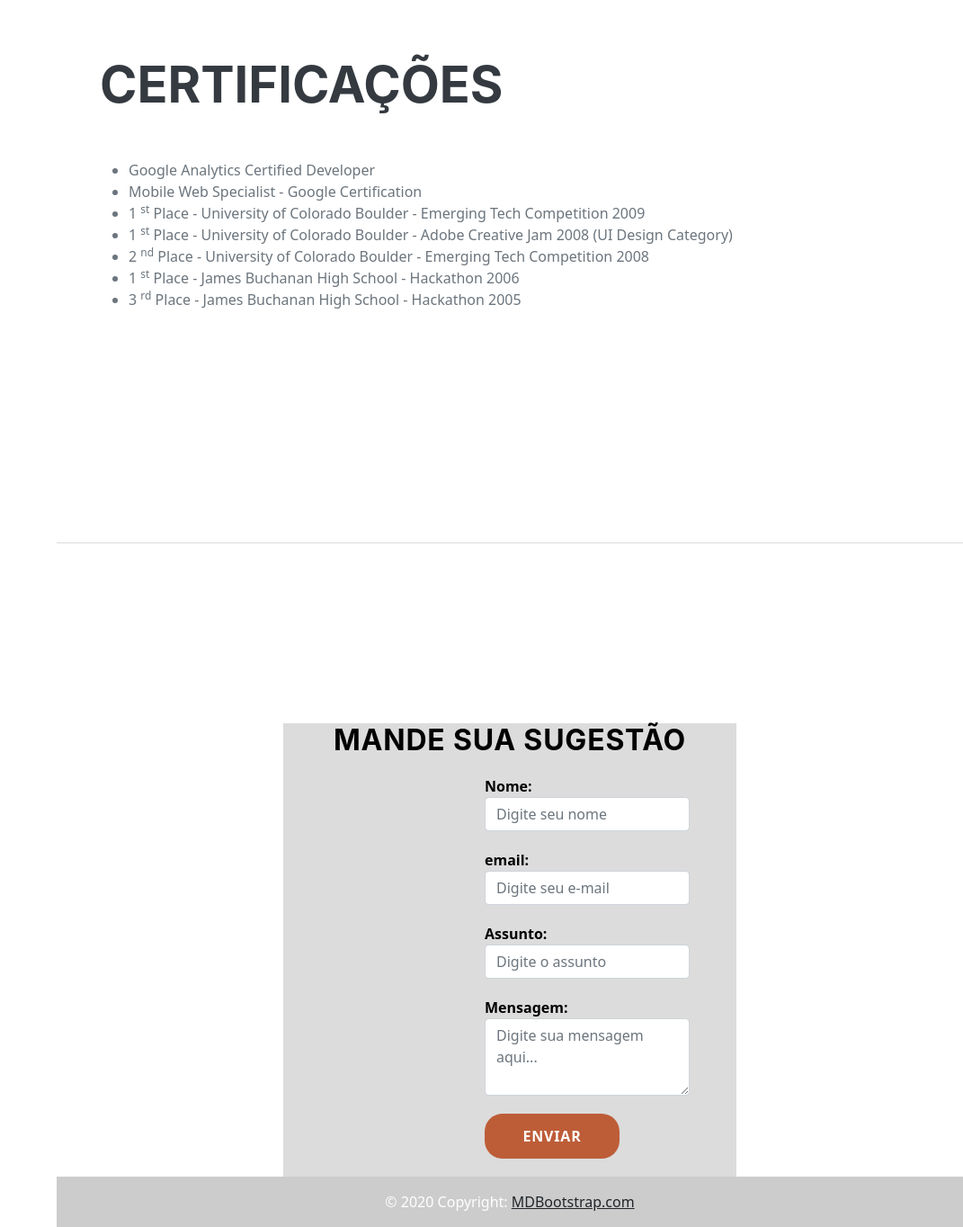
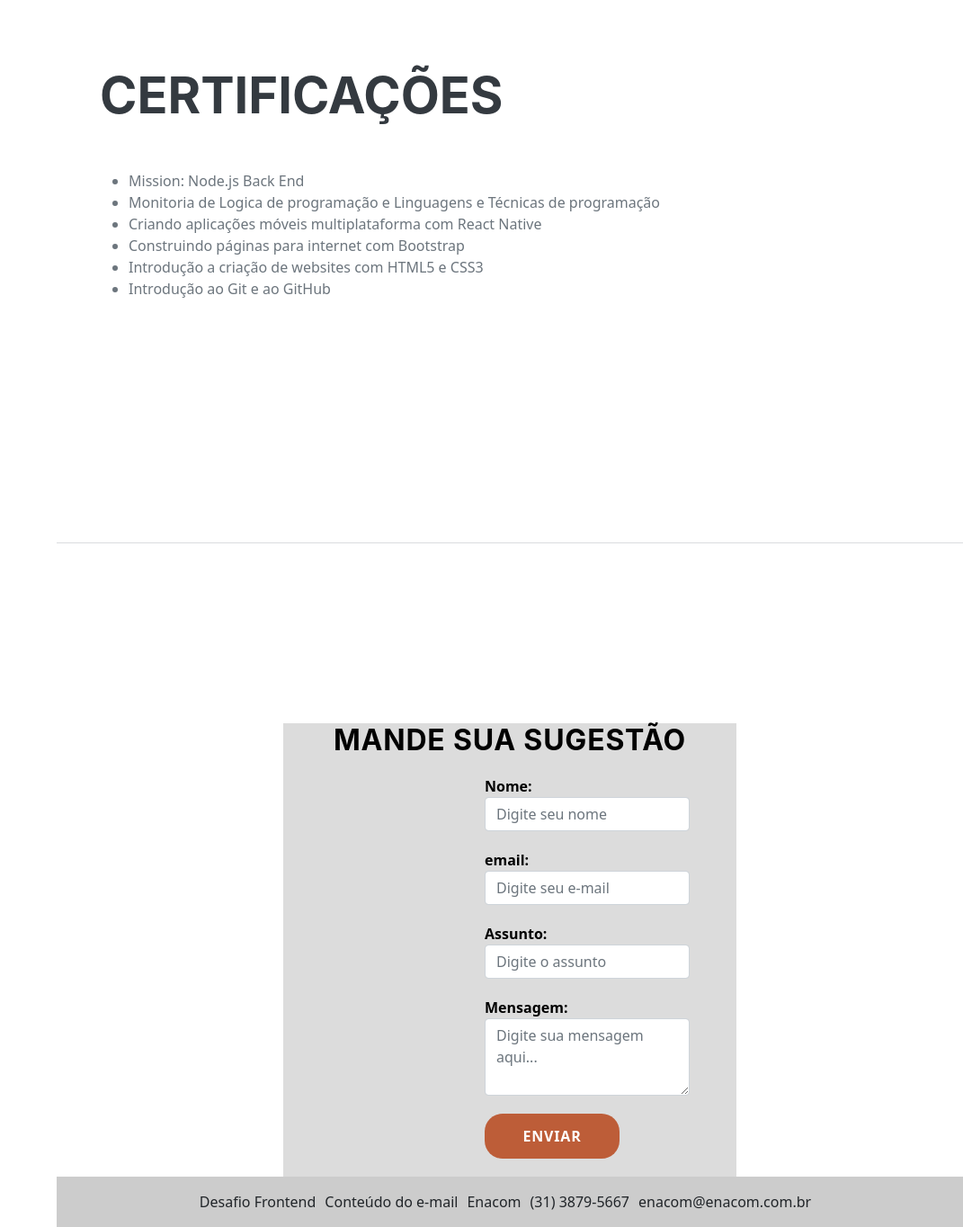
Before and after one commit to RicardoMesquitaCastro/Portifolio, an Angular app: page / in a window 1280 px wide. Shown: the part 5286-6650 px from the top of the page at 90% size, without its empty margins (209-1280 px from the left). Built offline with nearby package versions, Linux system fonts and the light colour scheme.

Commit message:
Reponsividade

```diff
--- /dev/null
+++ b/footer.mock.ts
@@ -0,0 +1,16 @@
+import { footer } from "src/app/models/footer"
+
+export const FOOTER: footer[] =[
+
+    {
+     id:1,
+     subject_matter:"Desafio Frontend" ,
+     comment: "Conteúdo do e-mail" ,
+     contact:{
+        name:"Enacom" ,
+        tel:  "(31) 3879-5667",
+        email:"enacom@enacom.com.br" ,
+
+    }
+}
+]
--- a/src/app/certificacoes/certificacoes.component.html
+++ b/src/app/certificacoes/certificacoes.component.html
@@ -4,41 +4,32 @@
             <ul class="fa-ul mb-0">
                 <li>
                     <span class="fa-li"><i class="fas fa-trophy text-warning"></i></span>
-                Google Analytics Certified Developer
+                    Mission: Node.js Back End
+
                 </li>
                 <li>
                     <span class="fa-li"><i class="fas fa-trophy text-warning"></i></span>
-                Mobile Web Specialist - Google Certification
+                         Monitoria de Logica de programação e Linguagens e Técnicas de programação
                 </li>
                 <li>
                     <span class="fa-li"><i class="fas fa-trophy text-warning"></i></span>
-                1
-                <sup>st</sup>
-                Place - University of Colorado Boulder - Emerging Tech Competition 2009
+
+
+                    Criando aplicações móveis multiplataforma com React Native
                 </li>
                 <li>
                     <span class="fa-li"><i class="fas fa-trophy text-warning"></i></span>
-                1
-                <sup>st</sup>
-                Place - University of Colorado Boulder - Adobe Creative Jam 2008 (UI Design Category)
+
+                     Construindo páginas para internet com Bootstrap
                 </li>
                 <li>
                     <span class="fa-li"><i class="fas fa-trophy text-warning"></i></span>
-                2
-                <sup>nd</sup>
-                Place - University of Colorado Boulder - Emerging Tech Competition 2008
+                    Introdução a criação de websites com HTML5 e CSS3
                 </li>
+
                 <li>
                     <span class="fa-li"><i class="fas fa-trophy text-warning"></i></span>
-                1
-                <sup>st</sup>
-                Place - James Buchanan High School - Hackathon 2006
-            </li>
-            <li>
-                <span class="fa-li"><i class="fas fa-trophy text-warning"></i></span>
-                3
-                <sup>rd</sup>
-                Place - James Buchanan High School - Hackathon 2005
+                    Introdução ao Git e ao GitHub
                 </li>
             </ul>
         </div>
--- a/src/app/footer/footer.component.css
+++ b/src/app/footer/footer.component.css
@@ -7,3 +7,9 @@
     padding: 10px 5px;
 
     }
+
+    a{
+     margin-right: 10px;
+     text-decoration: none;
+
+    }
--- a/src/app/footer/footer.component.html
+++ b/src/app/footer/footer.component.html
@@ -1,4 +1,8 @@
 <div  class="text-center p-3 rodape" >
-    © 2020 Copyright:
-    <a class="text-dark" href="https://mdbootstrap.com/">MDBootstrap.com</a>
+
+    <a class="text-dark" >{{footer[0].subject_matter}}</a>
+    <a class="text-dark" >{{footer[0].comment}}</a>
+    <a class="text-dark" >{{footer[0].contact.name}}</a>
+    <a class="text-dark" >{{footer[0].contact.tel}}</a>
+    <a class="text-dark" >{{footer[0].contact.email}}</a>
   </div>
--- a/src/app/footer/footer.component.ts
+++ b/src/app/footer/footer.component.ts
@@ -1,10 +1,18 @@
-import { Component } from '@angular/core';
+import { Component, OnInit } from '@angular/core';
+import { FOOTER } from 'footer.mock';
+import { footer } from '../models/footer';
 
 @Component({
   selector: 'app-footer',
   templateUrl: './footer.component.html',
   styleUrls: ['./footer.component.css']
 })
-export class FooterComponent {
+export class FooterComponent implements OnInit  {
 
+
+  public footer: footer[] = FOOTER
+
+  ngOnInit(): void{
+
+  }
 }
--- /dev/null
+++ b/src/app/models/footer.ts
@@ -0,0 +1,15 @@
+export class footer{
+    constructor(
+    public id: number,
+    public subject_matter: string,
+    public comment: string,
+
+    public contact:{
+        name: string,
+        tel: string,
+        email: string,
+
+    }
+
+    ){}
+}
```
Lines whose indentation alone changed are shown as unchanged.
